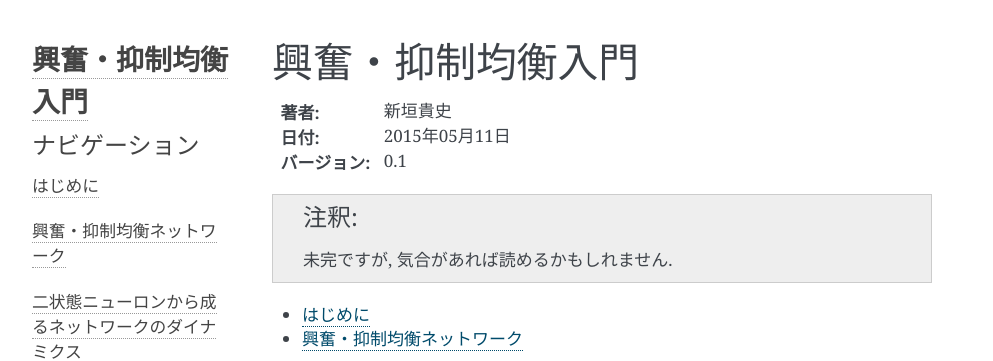
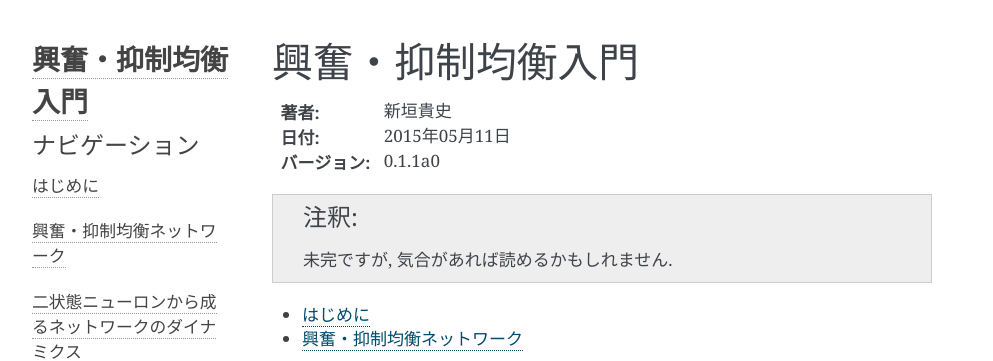
Before and after one commit to tkf/balance-tutorial-ja, a Sphinx documentation site: the page built from source/index.rst, in a window 1280 px wide. Shown: the top 361 px of the page, without its empty margins (148-1141 px from the left). Built offline with Sphinx 7.4.7, drawn with Linux system fonts in a browser that asks for light colours.

Commit message:
Bump to 0.1.1a0

```diff
--- a/source/conf.py
+++ b/source/conf.py
@@ -87,9 +87,9 @@ copyright = u'2015, ' + author
 # built documents.
 #
 # The short X.Y version.
-version = '0.1'
+version = '0.1.1'
 # The full version, including alpha/beta/rc tags.
-release = '0.1'
+release = '0.1.1a0'
 
 # The language for content autogenerated by Sphinx. Refer to documentation
 # for a list of supported languages.
```
